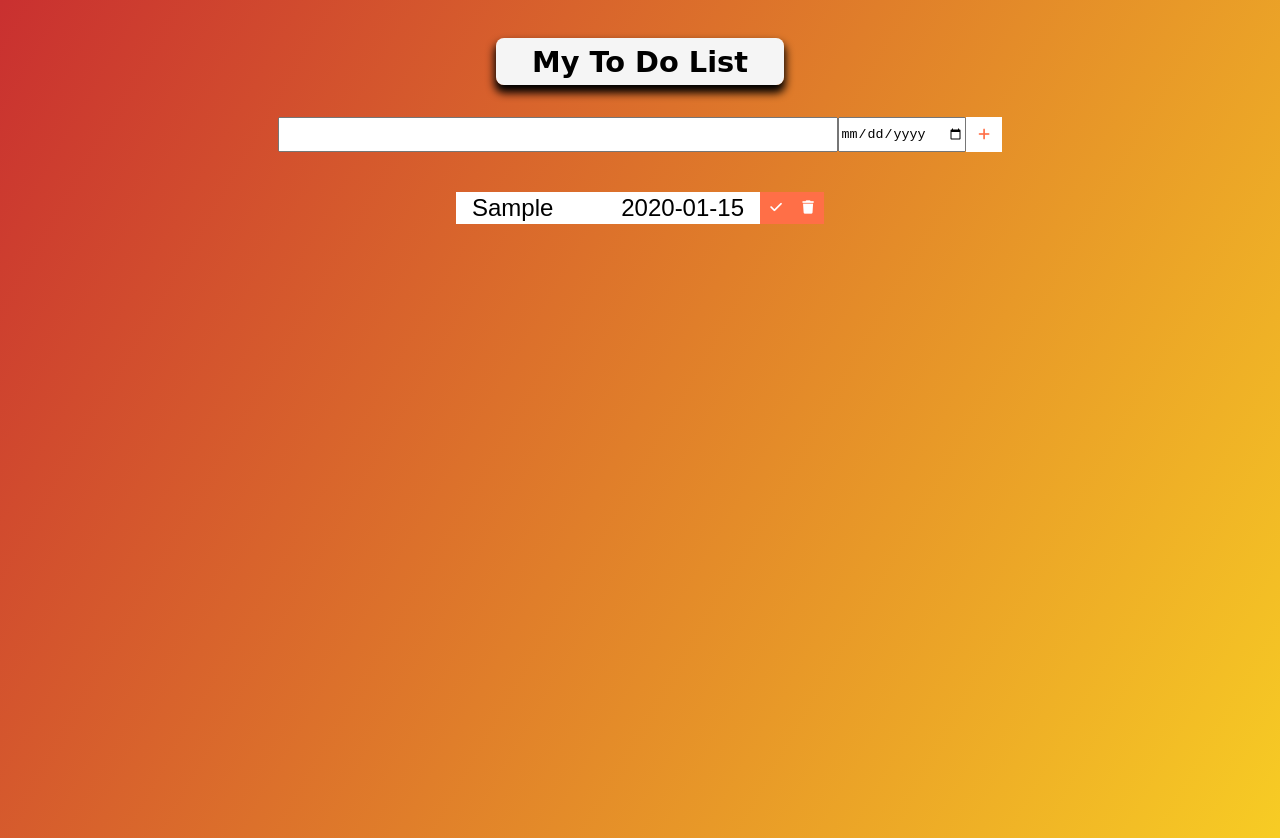
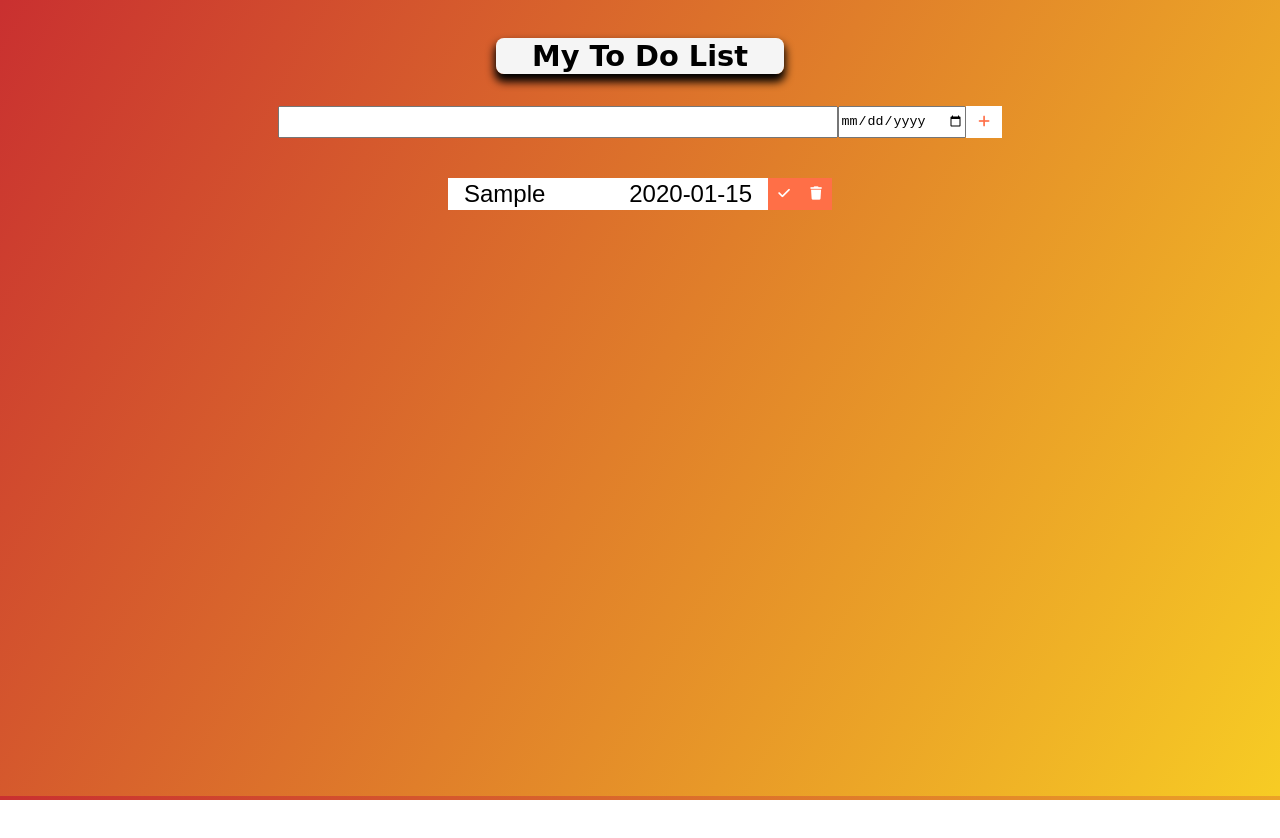
Before and after one commit to Team-CSI-Probation/Aditya_Saxena_CSI_ToDoList, a plain HTML site: page index.html in a window 1280 px wide. Both pictures are taken after typing "Sample", "2020-01-15" into the empty fields and a click on the button 984 px from the left and 134 px from the top of the page. After the commit the page ends 800 px from the top, so only its background shows below. Drawn offline with Linux system fonts and the light colour scheme.

Commit message:
final modifications

```diff
--- a/app.js
+++ b/app.js
@@ -3,16 +3,9 @@ const taskdate=document.querySelector(".duedate");
 const todobutton=document.querySelector(".todo-button");
 const todolist=document.querySelector(".todo-list");
 
+
 todobutton.addEventListener('click',addtodo);
 todolist.addEventListener('click',deleteCheck);
-
-function validateForm() {
-    var x = document.forms["myForm"]["fname"].value;
-    if (x == "" || x == null) {
-      alert("Name must be filled out");
-      return false;
-    }
-  }
 
 function addtodo(event){
     event.preventDefault();
@@ -34,6 +27,7 @@ function addtodo(event){
     checkbutton.innerHTML='<i class="fas fa-check"></i>';
     checkbutton.classList.add("complete-btn");
     tododiv.appendChild(checkbutton);
+    const count=0;
 
     const deletebutton=document.createElement("button");
     deletebutton.innerHTML='<i class="fas fa-trash"></i>';
@@ -52,13 +46,15 @@ function deleteCheck(e){
     if(item.classList[0]==="delete-btn"){
         const todo= item.parentElement;
         todo.classList.add("fall");
+        todo.style.opacity=0;
         todo.addEventListener('transitionend', function(){
             todo.remove();
         })
     }
 
     if(item.classList[0]==="complete-btn"){
-        const todo= item.parentElement;
-        todo.classList.toggle("completed");
+            const todo= item.parentElement;
+            todo.style.textDecoration="line-through";
+            todo.style.opacity="0.5";
     }
 }
--- a/index.html
+++ b/index.html
@@ -9,26 +9,19 @@
       rel="stylesheet"
       href="https://cdnjs.cloudflare.com/ajax/libs/font-awesome/6.0.0-beta3/css/all.min.css"
     />
-    <!-- <link rel="stylesheet" href="../all.css" /> -->
     <title>To Do List</title>
   </head>
   <body>
     <div class="headbox"><h1 class="mainhead">My To Do List</h1></div>
-    <form name="myForm" onsubmit="validateForm()" method="post" required>
-      <input type="text" class="task" name="fname" />
+    <form>
+      <input type="text" class="task" />
       <input type="date" class="duedate" />
       <button class="todo-button" type="submit">
         <i class="fa-solid fa-plus"></i>
       </button>
     </form>
     <div class="todo-container">
-      <ul class="todo-list">
-        <!-- <div class="todo">
-          <li></li>
-          <button>delete</button>
-          <button>checked</button>
-        </div> -->
-      </ul>
+      <ul class="todo-list"></ul>
     </div>
     <script src="./app.js"></script>
   </body>
--- a/style.css
+++ b/style.css
@@ -7,7 +7,7 @@
 body {
   background-image: linear-gradient(120deg, #c93030, #f7cc24);
   font-family: Arial, Helvetica, sans-serif;
-  min-height: 100vh;
+  min-height: 94.7vh;
   color: black;
 }
 
@@ -28,15 +28,17 @@ body {
   display: flex;
   justify-content: center;
   background-color: whitesmoke;
-  padding: 0.4rem;
+  padding: 0.05rem;
   border-radius: 0.5rem;
+  white-space: nowrap;
+  overflow: hidden;
+  text-overflow: clip;
 }
 
 form {
   display: flex;
   justify-content: center;
-  height: 2.2rem;
-  width: 45.2rem;
+  width: 60vw;
   margin: auto;
   margin-bottom: 2rem;
 }
@@ -86,17 +88,21 @@ i {
   display: flex;
   justify-content: space-between;
   align-items: center;
-  /* padding-left: 0.4rem; */
   height: 2rem;
   transition: all 0.5s ease;
   white-space: nowrap;
   overflow: hidden;
   text-overflow: clip;
+  min-width: 30vw;
 }
 
 .todo li {
   flex: 1;
   padding: 1rem;
+}
+
+.todo-date {
+  text-align: right;
 }
 
 .delete-btn,
@@ -127,6 +133,11 @@ i {
 
 .fall {
   transform: translateY(8rem) rotateZ(20deg);
-  opacity: 0;
   transition: 1s;
 }
+
+@media only screen and (max-width: 723px) {
+  html {
+    font-size: 60%;
+  }
+}
```
